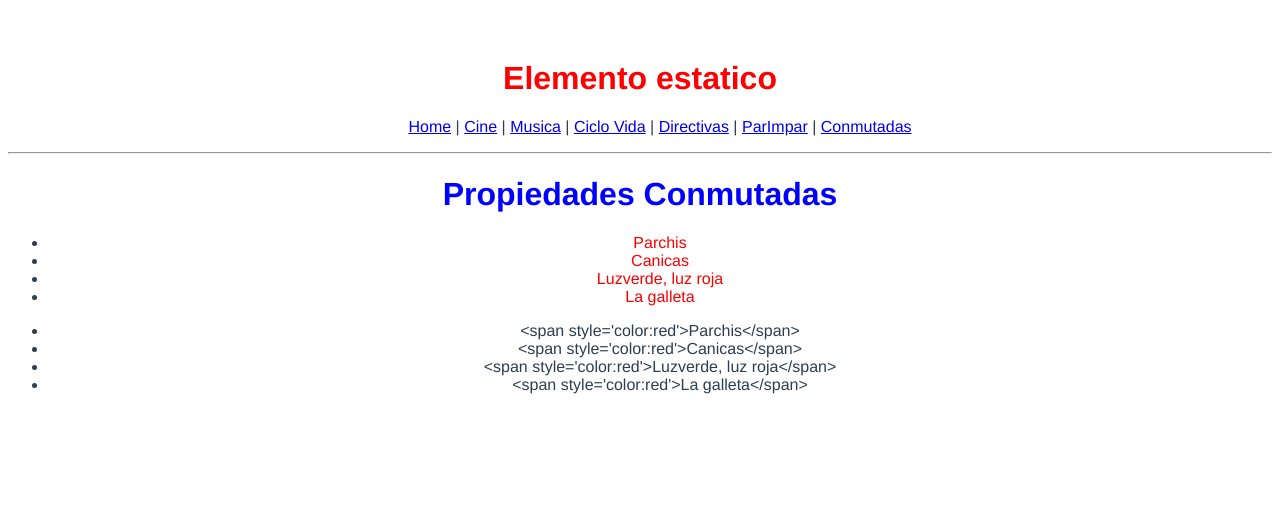
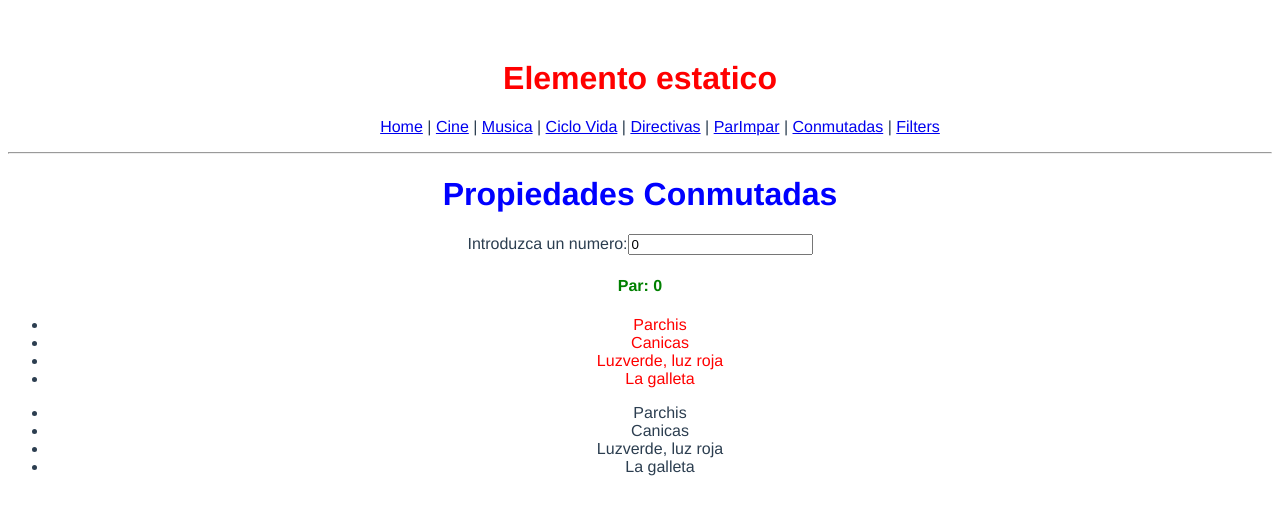
Before and after one commit to AlvaroCascoV/primervue, a Vue app: page /propiedadconmutada in a window 1280 px wide. Shown: the top 514 px of the page. Built offline with nearby package versions, Linux system fonts and the light colour scheme.

Commit message:
conmutadas e inicio filters

```diff
--- a/src/Router.js
+++ b/src/Router.js
@@ -8,6 +8,7 @@
 import DirectivasComponent from './components/DirectivasComponent.vue'
 import ParImpar from './components/ParImpar.vue'
 import PropiedadConmutada from './components/PropiedadConmutada.vue'
+import MetodosFilters from './components/MetodosFilters.vue'
 
 //UN ARRAY CON LAS RUTAS DE NAVEGACION
 const myRoutes = [
@@ -17,7 +18,8 @@
     { path: "/ciclovida", component: CicloVida },
     { path: "/directivas", component: DirectivasComponent },
     { path: "/parimpar", component: ParImpar },
-    { path: "/propiedadconmutada", component: PropiedadConmutada }
+    { path: "/propiedadconmutada", component: PropiedadConmutada },
+    { path: "/metodosfilters", component: MetodosFilters }
 ]
 
 //CREAMOS UNA VARIBALE PARA EL router INDICANDO EL TIPO DE NAVEGACION Y
--- a/src/components/MenuComponent.vue
+++ b/src/components/MenuComponent.vue
@@ -27,6 +27,10 @@
 			</li>
 			<li>
 				<router-link to="/propiedadconmutada">Conmutadas</router-link>
+				|
+			</li>
+			<li>
+				<router-link to="/metodosfilters">Filters</router-link>
 			</li>
 		</ul>
 	</div>
--- /dev/null
+++ b/src/components/MetodosFilters.vue
@@ -0,0 +1,8 @@
+<template>
+	<h1>Metodos Filters</h1>
+</template>
+<script>
+	export default {
+		name: "MetodosFilters",
+	};
+</script>
--- a/src/components/PropiedadConmutada.vue
+++ b/src/components/PropiedadConmutada.vue
@@ -1,5 +1,8 @@
 <template>
 	<h1>Propiedades Conmutadas</h1>
+	<label>Introduzca un numero:</label>
+	<input type="number" v-model="numero" />
+	<div v-html="evaluarNumero"></div>
 	<ul>
 		<li v-for="game in juegosRojos" :key="game" v-html="game"></li>
 	</ul>
@@ -11,9 +14,18 @@
 	export default {
 		name: "PropiedadConmutada",
 		computed: {
+			evaluarNumero() {
+				let data = "";
+				if (this.numero % 2 == 0) {
+					data = "<h4 style='color:green'>Par: " + this.numero + "</h4>";
+				} else {
+					data = "<h4 style='color:red'>Impar: " + this.numero + "</h4>";
+				}
+				return data;
+			},
 			//SE ESCRIBEN COMO UN METODO PERO SE UTILIZA COMO UNA PROPIEDAD
 			juegosRojos() {
-				var datos = this.juegos;
+				var datos = [];
 				var i = 0;
 				for (var game of this.juegos) {
 					var juegoRojo = "<span style='color:red'>" + game + "</span>";
@@ -25,6 +37,7 @@
 		},
 		data() {
 			return {
+				numero: 0,
 				juegos: ["Parchis", "Canicas", "Luzverde, luz roja", "La galleta"],
 			};
 		},
```
